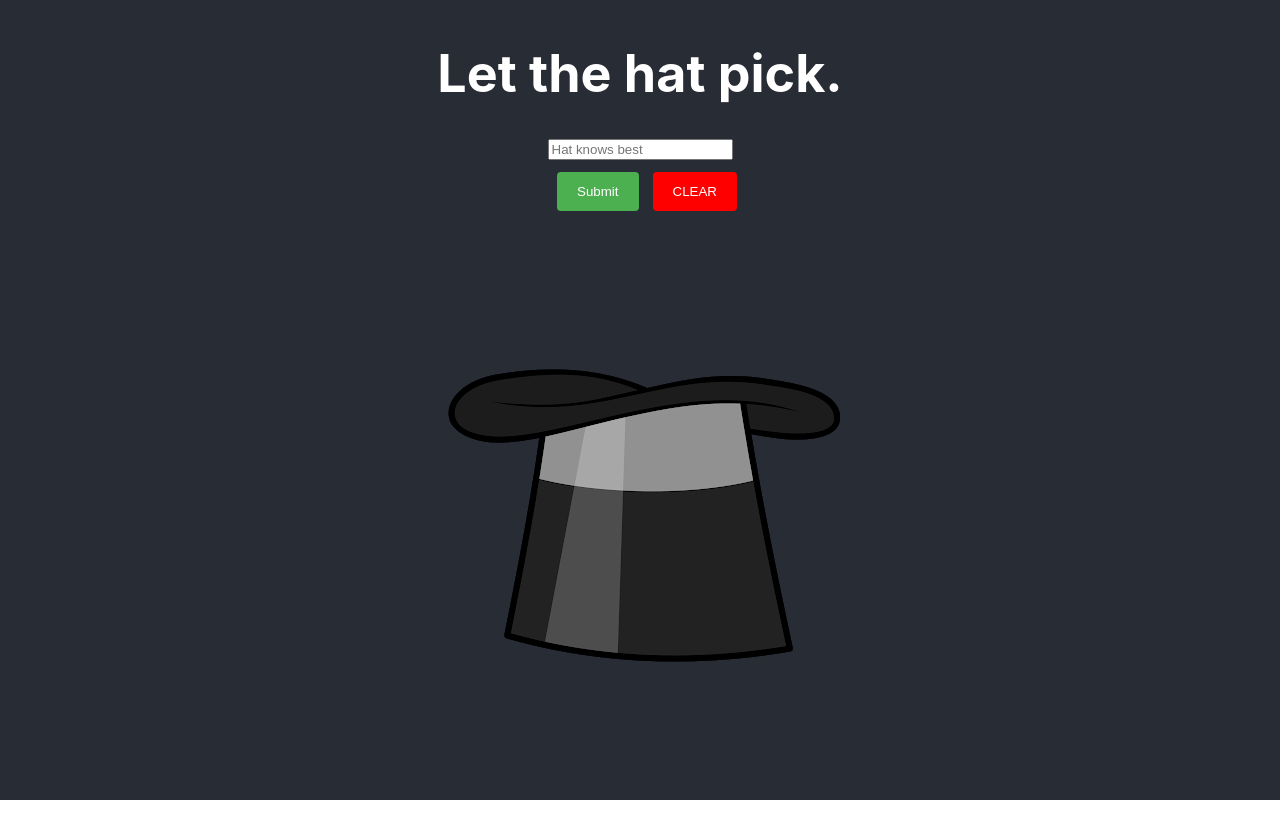
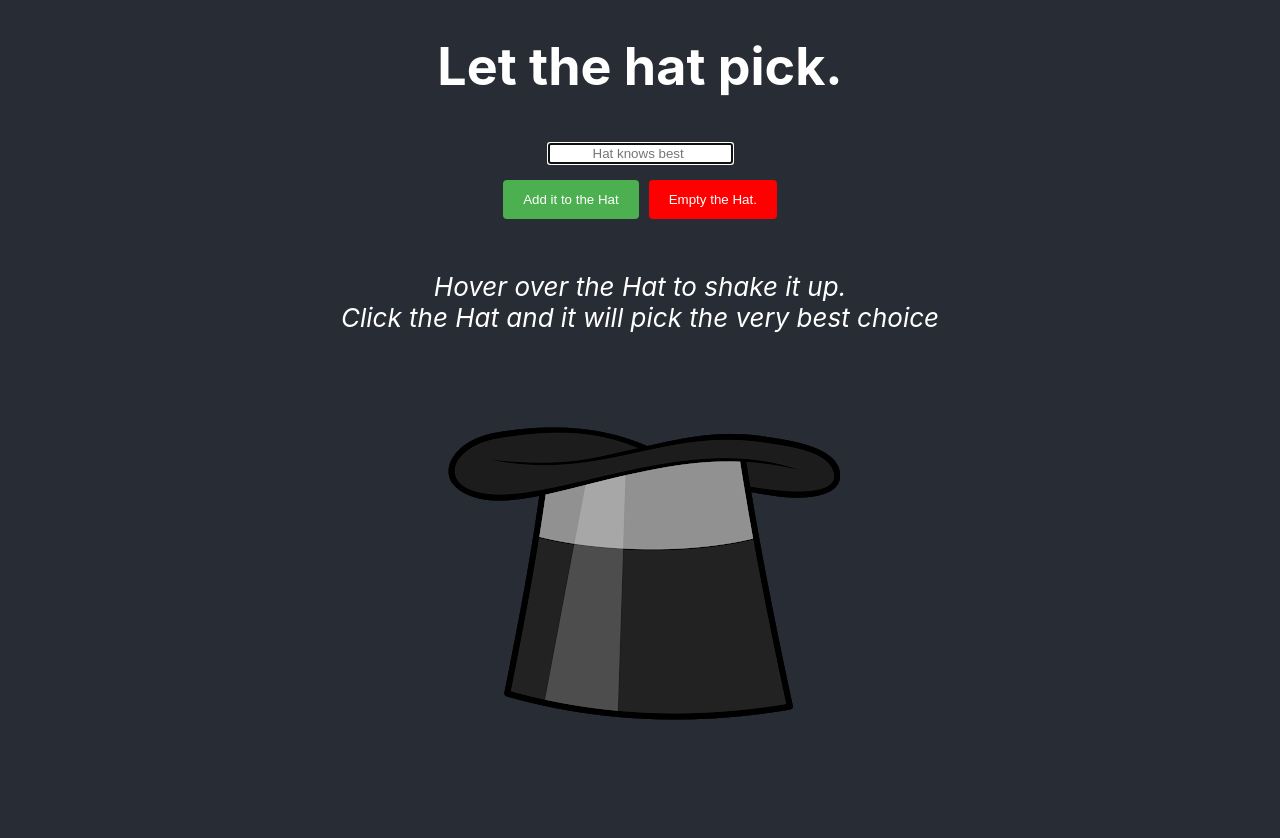
Before and after one commit to jburked/name-hat, a React (Create React App) app: page / in a window 1280 px wide. Shown: the top 838 px of the page. Before the commit the page ends 800 px from the top, so only its background shows below. Built offline with nearby package versions, Linux system fonts and the light colour scheme.

Commit message:
Added tips

```diff
--- a/src/Form.css
+++ b/src/Form.css
@@ -6,10 +6,12 @@ input[type="text"],
 select,
 textarea {
   width: 100%;
-  padding: 12px 20px;
-  border: 1px solid #ccc;
-  border-radius: 4px;
-  resize: vertical;
+}
+
+.mainContainer {
+  display: flex;
+  flex-direction: column;
+  justify-content: center;
 }
 
 button[type="reset"] {
@@ -19,7 +21,6 @@ button[type="reset"] {
   border: none;
   border-radius: 4px;
   cursor: pointer;
-  margin-left: 14px;
 }
 
 button[type="button"] {
@@ -29,7 +30,6 @@ button[type="button"] {
   border: none;
   border-radius: 4px;
   cursor: pointer;
-  margin-left: 14px;
 }
 
 label {
@@ -37,36 +37,14 @@ label {
   display: inline-block;
 }
 
-input[type="submit"] {
+button[type="submit"] {
   background-color: #4caf50;
   color: white;
   padding: 12px 20px;
   border: none;
   border-radius: 4px;
   cursor: pointer;
-  float: right;
-  margin-left: 14px;
-}
-
-input[type="clear"] {
-  background-color: red;
-  color: white;
-  padding: 12px 20px;
-  border: none;
-  border-radius: 4px;
-  cursor: pointer;
-  float: right;
-}
-
-input[type="submit"]:hover {
-  background-color: #45a049;
-  padding: 12px 20px;
-  border: none;
-  border-radius: 4px;
-}
-
-input[type="clear"]:hover {
-  background-color: red;
+  margin-right: 10px;
 }
 
 .List-container {
@@ -211,3 +189,15 @@ input[type="clear"]:hover {
   transition: 0.5s;
   font-size: 25px;
 }
+
+.inputText {
+  text-align: center;
+}
+
+.tip {
+  font-style: italic;
+}
+
+.row {
+  padding-bottom: 15px;
+}
--- a/src/Form.tsx
+++ b/src/Form.tsx
@@ -9,6 +9,7 @@ import DialogActions from "@material-ui/core/DialogActions";
 import DialogContent from "@material-ui/core/DialogContent";
 import DialogContentText from "@material-ui/core/DialogContentText";
 import DialogTitle from "@material-ui/core/DialogTitle";
+import { TextField } from "@material-ui/core";
 
 const style = { justifyContent: "center" };
 
@@ -20,7 +21,6 @@ const Form = () => {
   const [openTwo, setOpenTwo] = useState(false);
   const [title, setTitle] = useState("");
   const [buttonWords, setButtonWords] = useState("");
-  const [coinResult, setCoinResult] = useState("");
 
   const handleClickOpen = () => {
     setOpen(true);
@@ -77,21 +77,26 @@ const Form = () => {
           setList(list.concat(name));
           setName("");
         }
+        e.currentTarget.autofocus = true;
       }}
     >
-      <div className="col-container">
-        <div className="col-75">
+      <div className="mainContainer">
+        <div className="row">
           <input
+            autoFocus
             type="name"
+            className="inputText"
             value={name}
             placeholder="Hat knows best "
-            onChange={(e) => setName(e.currentTarget.value)}
+            onChange={(e) => {
+              setName(e.currentTarget.value);
+            }}
           />
         </div>
-        <div className="col-75">
-          <input type="submit"></input>
+        <div>
+          <button type="submit">Add it to the Hat</button>
           <button type="reset" onClick={() => setList([])}>
-            CLEAR
+            Empty the Hat.
           </button>
         </div>
       </div>
@@ -109,6 +114,11 @@ const Form = () => {
           ))}
         </ul>
       </div>
+      <span className="tip">
+        Hover over the Hat to shake it up.
+        <br />
+        Click the Hat and it will pick the very best choice
+      </span>
       <div className="Hat-box">
         <div className="Hat-box-inner">
           {<img src={hat} className="Hat" alt="logo" onClick={onDraw} />}
```
Also changed, not shown: 1 other file (tests, documents, lock files or other folders).
